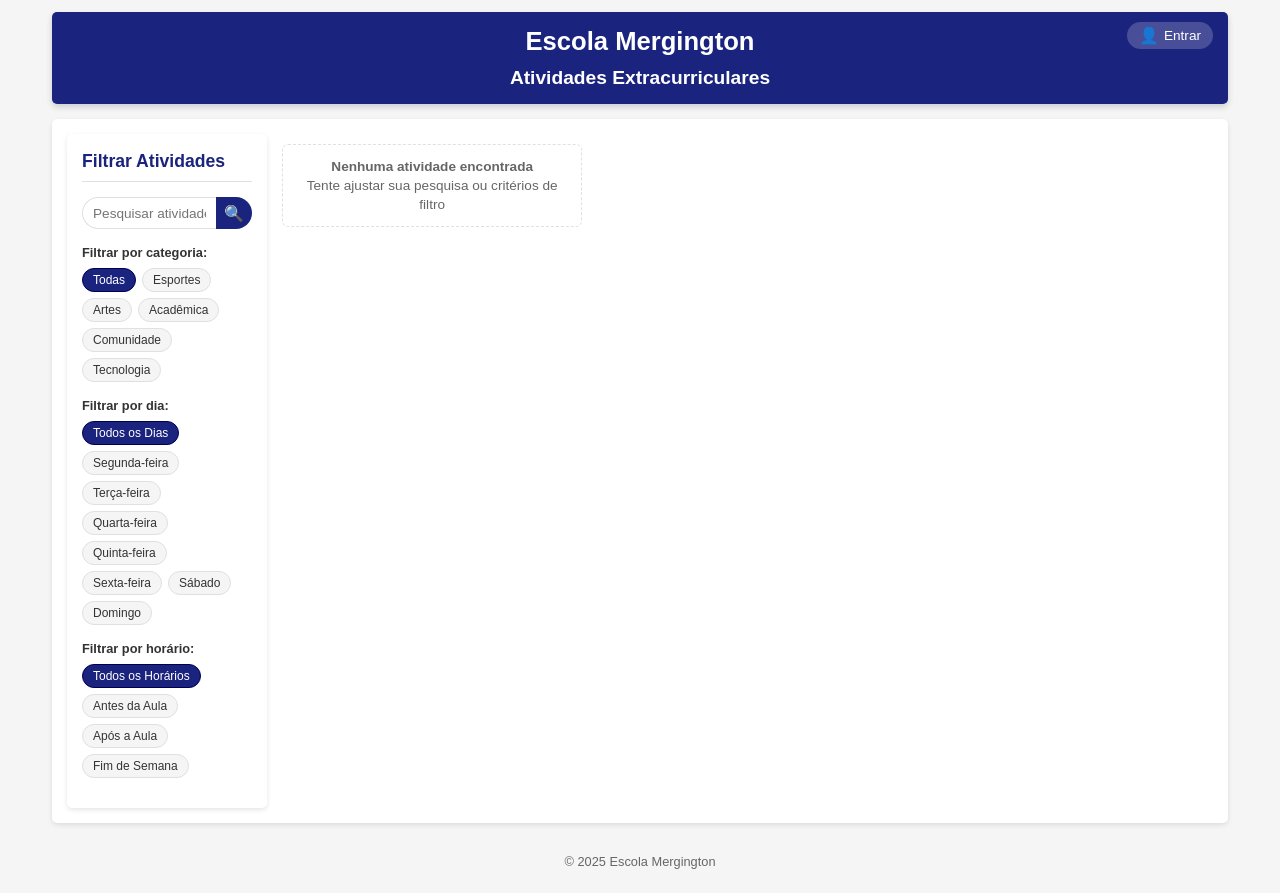
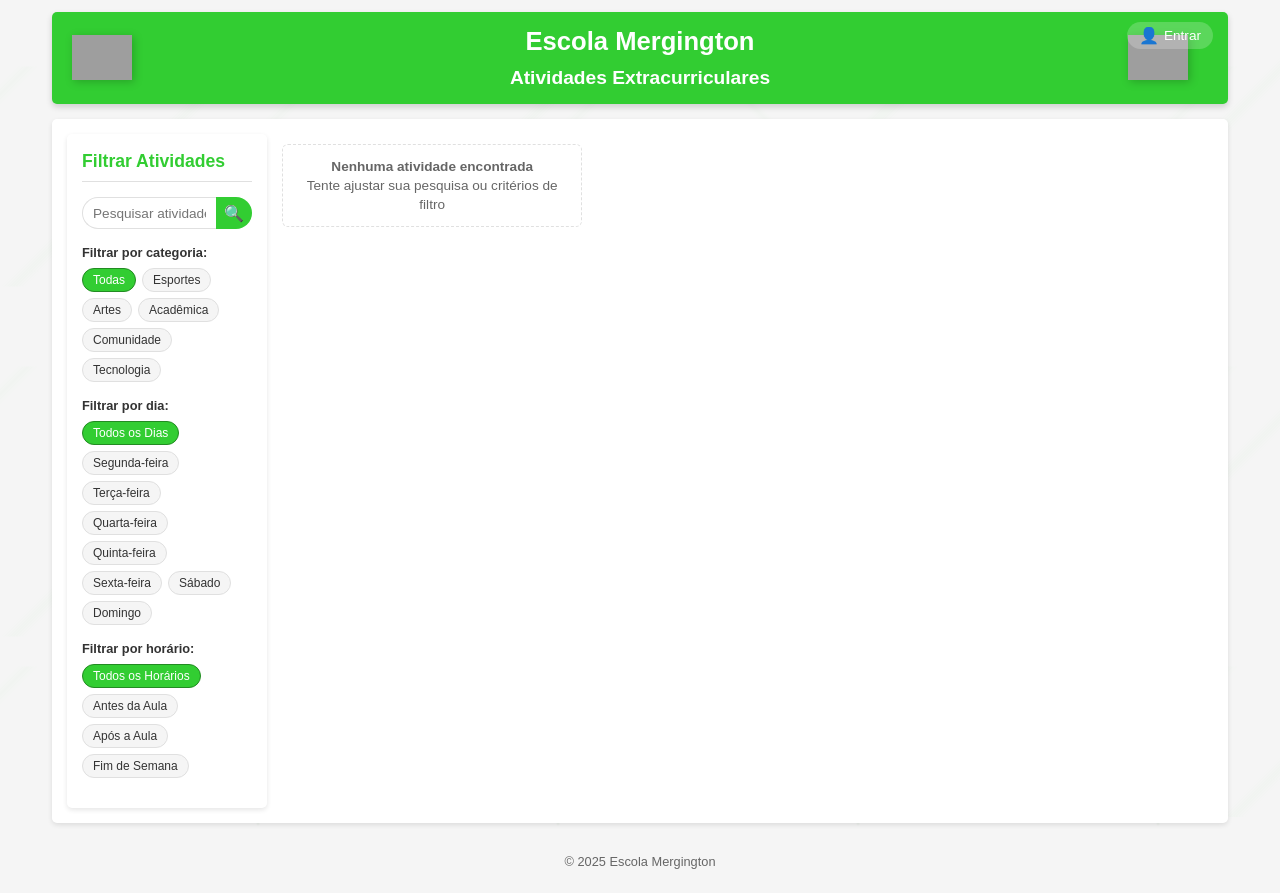
Before and after one commit to andrefontourainvillia/java-copilot-code-agent-final, a Spring Boot app: page / in a window 1280 px wide. Run offline with Spring Boot 4, Linux system fonts and the light colour scheme; data that the repository does not hold is empty; some of the project's set-up classes (security, data sources, template engines, error pages and the like) are left out, and stand-ins take their place; grey boxes are pictures that could not be loaded.

Commit message:
Complete school pride makeover: lime green colors, Octodx mascots, and animated Git background
Co-authored-by: andrefontourainvillia <140420144+andrefontourainvillia@users.noreply.github.com>

```diff
--- a/src/main/resources/static/index.html
+++ b/src/main/resources/static/index.html
@@ -8,8 +8,16 @@
   </head>
   <body>
     <header>
-      <h1>Escola Mergington</h1>
-      <h2>Atividades Extracurriculares</h2>
+      <div class="mascots-left">
+        <img src="https://octodx.github.com/images/Professortocat_v2.png" alt="Professor Octocat" class="mascot" />
+      </div>
+      <div class="header-content">
+        <h1>Escola Mergington</h1>
+        <h2>Atividades Extracurriculares</h2>
+      </div>
+      <div class="mascots-right">
+        <img src="https://octodx.github.com/images/femalecodertocat.png" alt="Female Coder Octocat" class="mascot" />
+      </div>
       <div id="user-controls">
         <div id="user-status">
           <button id="login-button" class="icon-button">
--- a/src/main/resources/static/styles.css
+++ b/src/main/resources/static/styles.css
@@ -1,9 +1,9 @@
 /* Color palette */
 :root {
-  /* Primary colors */
-  --primary: #1a237e;
-  --primary-light: #534bae;
-  --primary-dark: #000051;
+  /* Primary colors - School colors: Lime Green and White */
+  --primary: #32CD32;
+  --primary-light: #90EE90;
+  --primary-dark: #228B22;
   --primary-text: #ffffff;
 
   /* Secondary colors */
@@ -48,11 +48,83 @@ body {
   padding: 12px;
   background-color: var(--background);
   font-size: 0.9rem;
+  position: relative;
+  overflow-x: hidden;
+}
+
+/* Git branching background animation */
+body::before {
+  content: '';
+  position: fixed;
+  top: 0;
+  left: 0;
+  width: 100%;
+  height: 100%;
+  background-image:
+    /* Main branch line */
+    linear-gradient(180deg, transparent 0%, var(--primary-light) 2%, transparent 4%),
+    /* Branch lines */
+    linear-gradient(135deg, transparent 20%, var(--primary-light) 22%, transparent 24%),
+    linear-gradient(45deg, transparent 40%, var(--primary-light) 42%, transparent 44%),
+    linear-gradient(135deg, transparent 60%, var(--primary-light) 62%, transparent 64%),
+    linear-gradient(45deg, transparent 80%, var(--primary-light) 82%, transparent 84%);
+  background-size:
+    200px 100vh,
+    300px 300px,
+    250px 250px,
+    350px 350px,
+    280px 280px;
+  background-position:
+    10% 0,
+    20% 10%,
+    60% 30%,
+    30% 60%,
+    80% 80%;
+  background-repeat: repeat-y, repeat;
+  opacity: 0.03;
+  z-index: -1;
+  animation: gitFlow 20s linear infinite;
+}
+
+@keyframes gitFlow {
+  0% {
+    transform: translateY(0);
+  }
+  100% {
+    transform: translateY(50px);
+  }
+}
+
+/* Additional subtle moving dots for commits */
+body::after {
+  content: '';
+  position: fixed;
+  top: 0;
+  left: 0;
+  width: 100%;
+  height: 100%;
+  background-image:
+    radial-gradient(circle, var(--primary) 1px, transparent 2px),
+    radial-gradient(circle, var(--primary-dark) 1px, transparent 2px);
+  background-size: 200px 200px, 300px 300px;
+  background-position: 15% 20%, 70% 60%;
+  opacity: 0.04;
+  z-index: -1;
+  animation: commitFlow 25s linear infinite reverse;
+}
+
+@keyframes commitFlow {
+  0% {
+    transform: translate(0, 0);
+  }
+  100% {
+    transform: translate(30px, 100px);
+  }
 }
 
 header {
   text-align: center;
-  padding: 12px 0;
+  padding: 12px 20px;
   margin-bottom: 15px;
   background-color: var(--primary);
   color: var(--primary-text);
@@ -60,8 +132,29 @@ header {
   box-shadow: 0 3px 6px rgba(0, 0, 0, 0.16);
   position: relative;
   display: flex;
+  flex-direction: row;
+  align-items: center;
+  justify-content: space-between;
+}
+
+.header-content {
+  display: flex;
   flex-direction: column;
   align-items: center;
+  flex-grow: 1;
+}
+
+.mascots-left, .mascots-right {
+  display: flex;
+  align-items: center;
+  width: 80px;
+}
+
+.mascot {
+  width: 60px;
+  height: 60px;
+  object-fit: contain;
+  filter: drop-shadow(2px 2px 4px rgba(0, 0, 0, 0.2));
 }
 
 header h1 {
```
